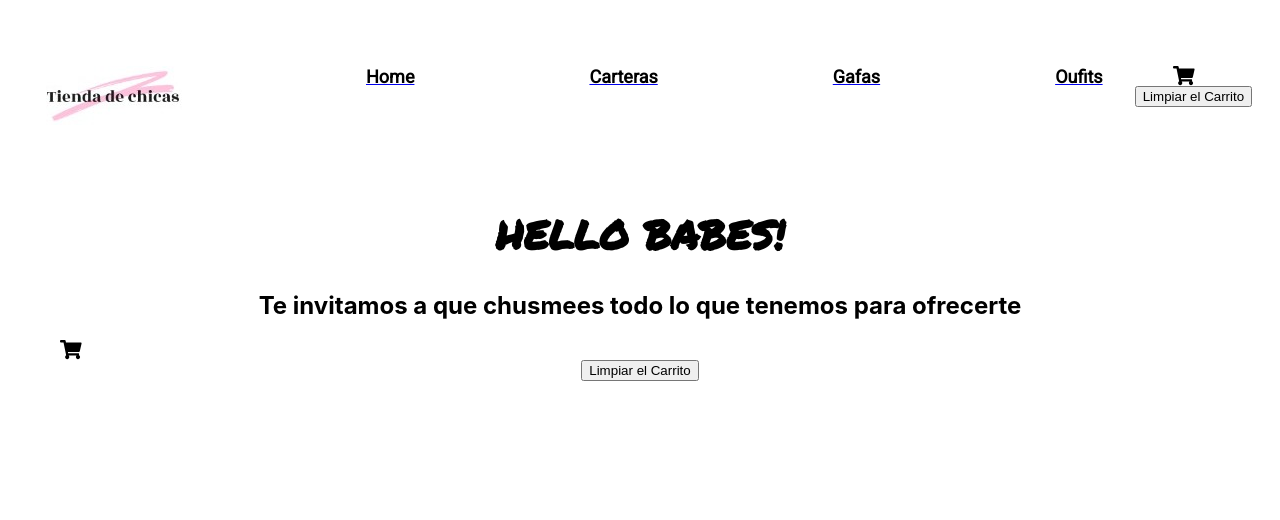
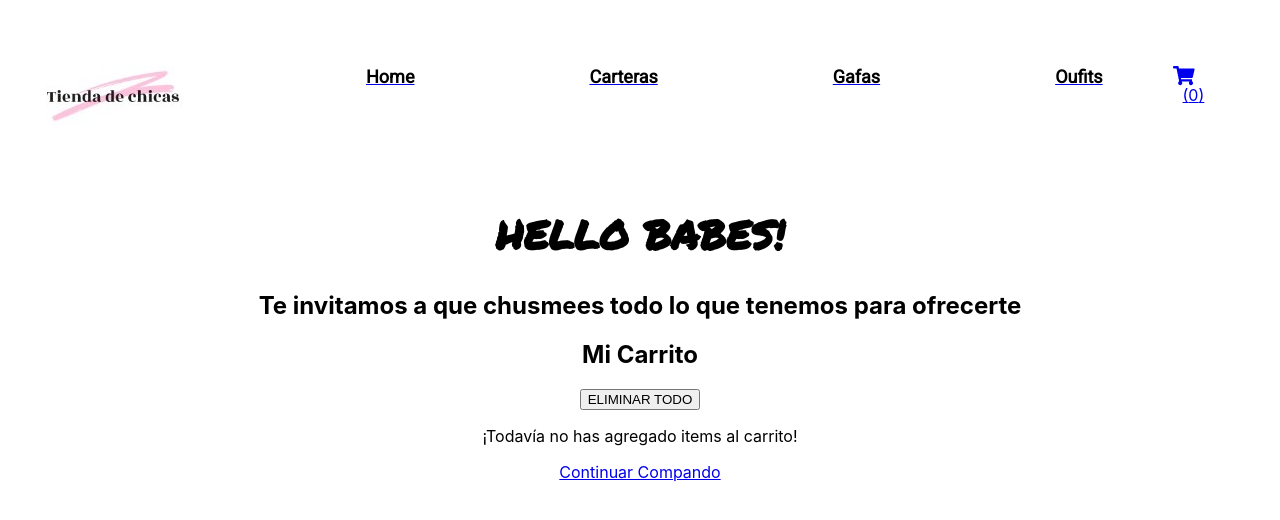
Before and after one commit to flavia-88m/Mi-tienda-online, a React (Create React App) app: page /cart in a window 1280 px wide. Shown: the top 520 px of the page. Built offline with nearby package versions, Linux system fonts and the light colour scheme.

Commit message:
Se agrego el CartView

```diff
--- a/src/App.js
+++ b/src/App.js
@@ -5,6 +5,7 @@ import { ItemDetailContainer } from './pages/ItemDetailContainer/itemDetailConta
 import '../src/App.css'
 import { CartProvider } from "./CartContext/CartContext";
 import { CartWidget } from "./components/cartWidget/cartWidget";
+import { Cart } from "./components/Cart/cart";
 
 
 
@@ -29,7 +30,7 @@ export const App = () => {
                <ItemDetailContainer />
            </Route>
            <Route exact path="/cart">
-               <CartWidget />
+               <Cart />
            </Route>
         </Switch>
      </main>
--- a/src/CartContext/CartContext.js
+++ b/src/CartContext/CartContext.js
@@ -1,4 +1,4 @@
-import { createContext, useState } from "react"
+import { createContext, useState, useEffect } from "react"
 
 
 export const CartContext = createContext()
@@ -6,7 +6,8 @@ export const CartContext = createContext()
 
 export const CartProvider = ({children}) => {
     const [cart, setCart] = useState([])
-
+    const [cartQuantity, setCartQuantity]= useState(0)
+    const [ totalDeItems, setTotalDeItems ] = useState(0)
 
  const addItem = (item, quantity) =>{
         if(cart.length > 0) {
@@ -17,7 +18,8 @@ export const CartProvider = ({children}) => {
             newCart[position].quantity += quantity
             //se actualiza la cantidad de ese item en específico
             setCart(newCart)
-          } else { setCart( [...cart, {item,quantity} ] )}
+            setCartQuantity(cartQuantity + quantity)
+          } else { setCart([...cart, {item, quantity}])}
           } else { setCart([{item, quantity}])
         }
  }
@@ -30,6 +32,7 @@ export const CartProvider = ({children}) => {
    // Se limpia el carrito al cambiar su estado
     const clear = ()=> {
        setCart([])
+       setCartQuantity(0)
     }
 
 
@@ -38,10 +41,29 @@ export const CartProvider = ({children}) => {
       cart.some((obj) => obj.item.id === id)
     }
 
+//Actualiza el contador que muestra el icono del carrito en el margen superior derecha
+
+    const actualizarEstadoCarrito=()=> {
+      let total = 0
+      if(cart.length > 0) {
+        cart.forEach((item) => total += item.quantity)
+        }
+        setCartQuantity(total)
+      }
+
+      //suma el total con useEffect
+
+      useEffect(()=>{
+       const totalItems = cart.map(({item, quantity})=>item.precio * quantity).reduce(
+          (cartTotal, sumaItemsTotal)=> cartTotal + sumaItemsTotal, 0
+      )
+      setTotalDeItems(totalItems)
+      actualizarEstadoCarrito(cart);
+  },[cart])
 
 
 return(
- <CartContext.Provider value={{ cart, addItem, removeItem, clear }}>{children}</CartContext.Provider>
+ <CartContext.Provider value={{ cart, addItem, removeItem, clear, cartQuantity ,totalDeItems}}>{children}</CartContext.Provider>
 )
 
 }
--- /dev/null
+++ b/src/components/Cart/cart.js
@@ -0,0 +1,48 @@
+import { CartContext } from "../../CartContext/CartContext"
+import { useContext } from "react"
+import { Link } from "react-router-dom"
+
+
+
+export const Cart =() => {
+     const { cart, removeItem, clear } = useContext(CartContext)
+     let carrito = false
+      if(cart.length > 0) {
+         carrito = true
+      }
+
+      const finalizarCompra = () => {
+        alert("¡¡Muchas gracias por su compra!!")
+        clear()
+    }
+
+
+    return(
+        <section>
+            <h1>Mi Carrito</h1>
+            { carrito && cart.map(obj =>
+            <div key={obj.item.id}>
+              <ul>
+                  <li>Detalle del Producto: {obj.item.descripcion}</li>
+                  <li>Precio por unidad: {(obj.item.precio)}</li>
+                  <li>Cantidad {(obj.quantity)}</li>
+                  <li> Total $ {(obj.quantity)*(obj.item.precio)}</li>
+                  <li><button onClick={()=>{removeItem(obj.item.id)}}>Eliminar el item</button></li>
+               </ul>
+            </div>
+        )}
+           <div>
+              <button onClick={()=>{clear()}}>ELIMINAR TODO</button>
+           </div>
+       { (cart.length > 0)
+           ? (<button onClick={()=>{finalizarCompra()}}>FINALIZAR COMPRA</button>)
+            : (<div>
+                <p>¡Todavía no has agregado items al carrito!</p>
+                <Link exact to={'/ItemDetailContainer'}>Continuar Compando</Link>
+               </div>
+               )
+       }
+        </section>
+
+    )
+}
--- a/src/components/ItemDetail/ItemDetail.js
+++ b/src/components/ItemDetail/ItemDetail.js
@@ -5,7 +5,7 @@ import { Link } from 'react-router-dom'
 import { CartContext } from '../../CartContext/CartContext'
 
 
-export const ItemDetail = ({ item }) => {
+export const ItemDetail = ({item}) => {
    const [botonActivo, setBotonActivo] = useState(false)
    const { addItem } = useContext(CartContext)
 
@@ -15,6 +15,7 @@ export const ItemDetail = ({ item }) => {
     addItem(item, quantity)
   }
 
+ const { precio, picture,descripcion} = item
 
     return (
         <section>
--- a/src/components/cartWidget/cartWidget.js
+++ b/src/components/cartWidget/cartWidget.js
@@ -1,26 +1,19 @@
 import { FontAwesomeIcon } from '@fortawesome/react-fontawesome'
 import { faShoppingCart } from '@fortawesome/free-solid-svg-icons'
 import '../cartWidget/cartWidget.css'
+import { NavLink } from "react-router-dom"
 import { CartContext } from '../../CartContext/CartContext'
 import { useContext } from 'react'
 
 export const CartWidget = () => {
-    const {cart, removeItem, clear } = useContext(CartContext)
+    const { cartQuantity } = useContext(CartContext)
 
-
-    return (
-        <div>
-          <FontAwesomeIcon className="iconStyle" icon={faShoppingCart}/>
-          { /*cart.map((obj)=> (
-              <div>
-                  <span>Nombre:{obj.item.title}</span>
-                  <span>Precio:{obj.item.price} </span>
-                  <button onClick={()=> removeItem(obj.item.id) }>Borrar Item</button>
-              </div>
-          ))
-           */}
-           <button onClick={()=> clear()}>Limpiar el Carrito</button>
-        </div>
+      return (
+           <NavLink to="/cart"><FontAwesomeIcon className="iconStyle" icon={faShoppingCart}/>
+               <span className={cartQuantity === 0 ? 'hidden' : 'text-white absolute'}>
+                   ({cartQuantity})
+               </span>
+           </NavLink>
 
 
 
--- a/src/components/navBar/navBar.css
+++ b/src/components/navBar/navBar.css
@@ -13,6 +13,7 @@ nav {
     margin: 0 10px;
     margin-left: 130px;
     padding-left:35px;
+
 }
 
 .navbar-container {
@@ -28,6 +29,6 @@ nav {
 padding-left: 10px;
 }
 
-li:hover {
+li:hover{
     border-bottom: 3px solid pink;
 }
--- a/src/pages/ItemDetailContainer/itemDetailContainer.js
+++ b/src/pages/ItemDetailContainer/itemDetailContainer.js
@@ -11,55 +11,55 @@ export const ItemDetailContainer = () => {
         id: 1,
         picture:"https://images.unsplash.com/photo-1512201078372-9c6b2a0d528a?ixlib=rb-1.2.1&ixid=MnwxMjA3fDB8MHxwaG90by1wYWdlfHx8fGVufDB8fHx8&auto=format&fit=crop&w=752&q=80",
         descripcion:"Cartera de simil cuero gamuzado con detalles de cadenas",
-        precio: "$7500"
+        precio: "7500"
      },
      {
         id: 2,
         picture:"https://images.unsplash.com/photo-1524498250077-390f9e378fc0?ixid=MnwxMjA3fDB8MHxwaG90by1wYWdlfHx8fGVufDB8fHx8&ixlib=rb-1.2.1&auto=format&fit=crop&w=751&q=80",
         descripcion:"Cartera de simil cuero azul con detalles en camel",
-        precio: "$8000"
+        precio: "8000"
      },
      {
          id: 3,
          picture:"https://images.unsplash.com/photo-1523779105320-d1cd346ff52b?ixid=MnwxMjA3fDB8MHxwaG90by1wYWdlfHx8fGVufDB8fHx8&ixlib=rb-1.2.1&auto=format&fit=crop&w=752&q=80",
          descripcion:"Cartera de simil cuero camel con detalle de pompón",
-         precio: "$7100"
+         precio: "7100"
      },
      {
         id: 4,
         picture:"https://images.unsplash.com/flagged/photo-1577479662097-5e0347cbe923?ixid=MnwxMjA3fDB8MHxwaG90by1wYWdlfHx8fGVufDB8fHx8&ixlib=rb-1.2.1&auto=format&fit=crop&w=755&q=80",
         descripcion:"Lentes Rayban",
-        precio: "$16000"
+        precio: "16000"
      },
      {
         id: 5,
         picture:"https://images.unsplash.com/photo-1610136649349-0f646f318053?ixid=MnwxMjA3fDB8MHxwaG90by1wYWdlfHx8fGVufDB8fHx8&ixlib=rb-1.2.1&auto=format&fit=crop&w=750&q=80",
         descripcion:"Lentes Rayban",
-        precio: "$20000"
+        precio: "20000"
      },
      {
         id: 6,
         picture:"https://images.unsplash.com/photo-1592318028815-c3b51ef94273?ixlib=rb-1.2.1&ixid=MnwxMjA3fDB8MHxwaG90by1wYWdlfHx8fGVufDB8fHx8&auto=format&fit=crop&w=625&q=80",
         descripcion:"Lentes Rayban",
-        precio: "$20000"
+        precio: "20000"
      },
     {
         id: 7,
         picture:" https://images.unsplash.com/photo-1575428652377-a2d80e2277fc?ixid=MnwxMjA3fDB8MHxwaG90by1wYWdlfHx8fGVufDB8fHx8&ixlib=rb-1.2.1&auto=format&fit=crop&w=750&q=80",
         descripcion:"Gorra Levis",
-        precio: "$9800"
+        precio: "9800"
      },
      {
         id: 8,
         pictureUrl:"https://images.unsplash.com/photo-1598467917711-69cd5c30190d?ixid=MnwxMjA3fDB8MHxwaG90by1wYWdlfHx8fGVufDB8fHx8&ixlib=rb-1.2.1&auto=format&fit=crop&w=667&q=80",
         descripcion:"Remera Lucy, mangas cortas",
-        precio: "$5000"
+        precio: "5000"
      },
      {
         id: 9,
         picture:"https://images.unsplash.com/photo-1508427953056-b00b8d78ebf5?ixid=MnwxMjA3fDB8MHxwaG90by1wYWdlfHx8fGVufDB8fHx8&ixlib=rb-1.2.1&auto=format&fit=crop&w=750&q=80",
         descripcion:"Remera mangas cortas Force Majeure unisex",
-        precio: "$20000"
+        precio: "20000"
      }]
 
 
```
